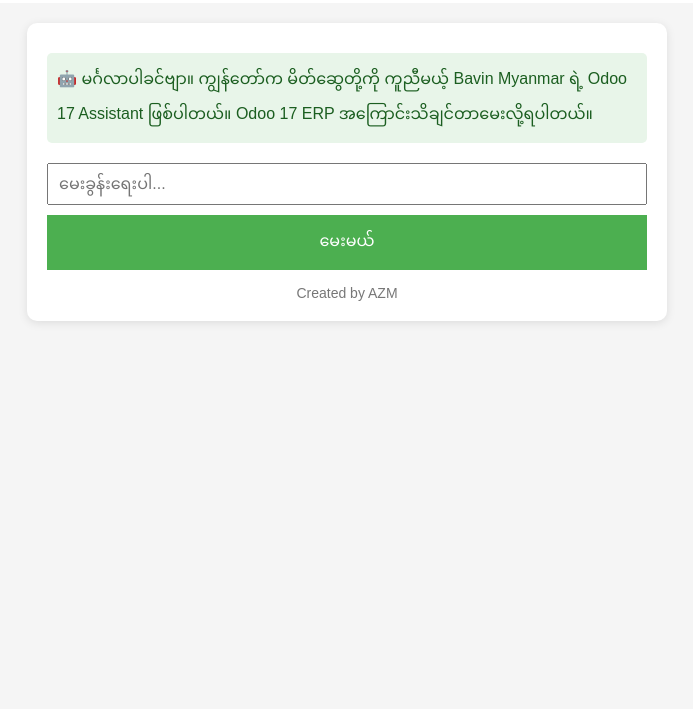
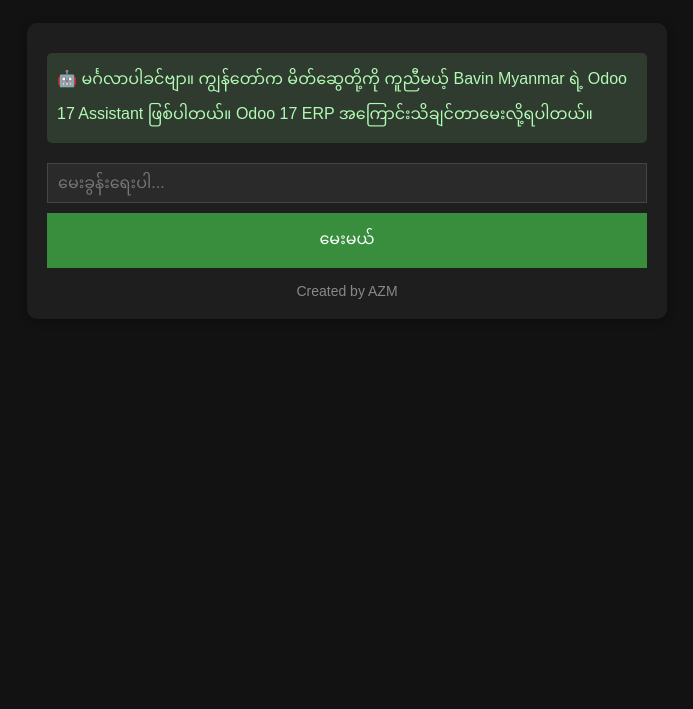
Before and after one commit to koazmin/MEEC-odoo-bot, a plain HTML site: page index.html in a window 1280 px wide. Shown: the part 91-800 px from the top of the page, without its empty margins (293-986 px from the left). Drawn offline with Linux system fonts and the light colour scheme.

Commit message:
Update index.html

```diff
--- a/index.html
+++ b/index.html
@@ -7,18 +7,19 @@
   <style>
     body {
       font-family: sans-serif;
-      background: #f5f5f5;
+      background: #121212;
       margin: 0;
       padding: 0;
+      color: #f1f1f1;
     }
 
     #chat {
       max-width: 600px;
       margin: 20px auto;
-      background: white;
+      background: #1e1e1e;
       padding: 20px;
       border-radius: 10px;
-      box-shadow: 0 2px 10px rgba(0,0,0,0.1);
+      box-shadow: 0 2px 10px rgba(0,0,0,0.3);
     }
 
     .message {
@@ -28,14 +29,14 @@
     }
 
     .user {
-      background-color: #e6f0ff;
-      color: #003366;
+      background-color: #2a3b4c;
+      color: #d0e7ff;
       text-align: right;
     }
 
     .bot {
-      background-color: #e8f5e9;
-      color: #1b5e20;
+      background-color: #2e3b2e;
+      color: #b2fab4;
       text-align: left;
     }
 
@@ -45,23 +46,26 @@
       margin-top: 10px;
       width: 100%;
       box-sizing: border-box;
+      background-color: #2a2a2a;
+      color: #f1f1f1;
+      border: 1px solid #444;
     }
 
     button {
-      background-color: #4CAF50;
+      background-color: #388e3c;
       color: white;
       border: none;
       cursor: pointer;
     }
 
     button:hover {
-      background-color: #45a049;
+      background-color: #2e7d32;
     }
 
     #logo-container {
       text-align: center;
       padding: 15px 0;
-      background-color: white;
+      background-color: #121212;
     }
 
     #logo-container img {
@@ -71,7 +75,7 @@
     .footer {
       text-align: center;
       margin-top: 15px;
-      color: #777;
+      color: #888;
       font-size: 14px;
     }
   </style>
```
